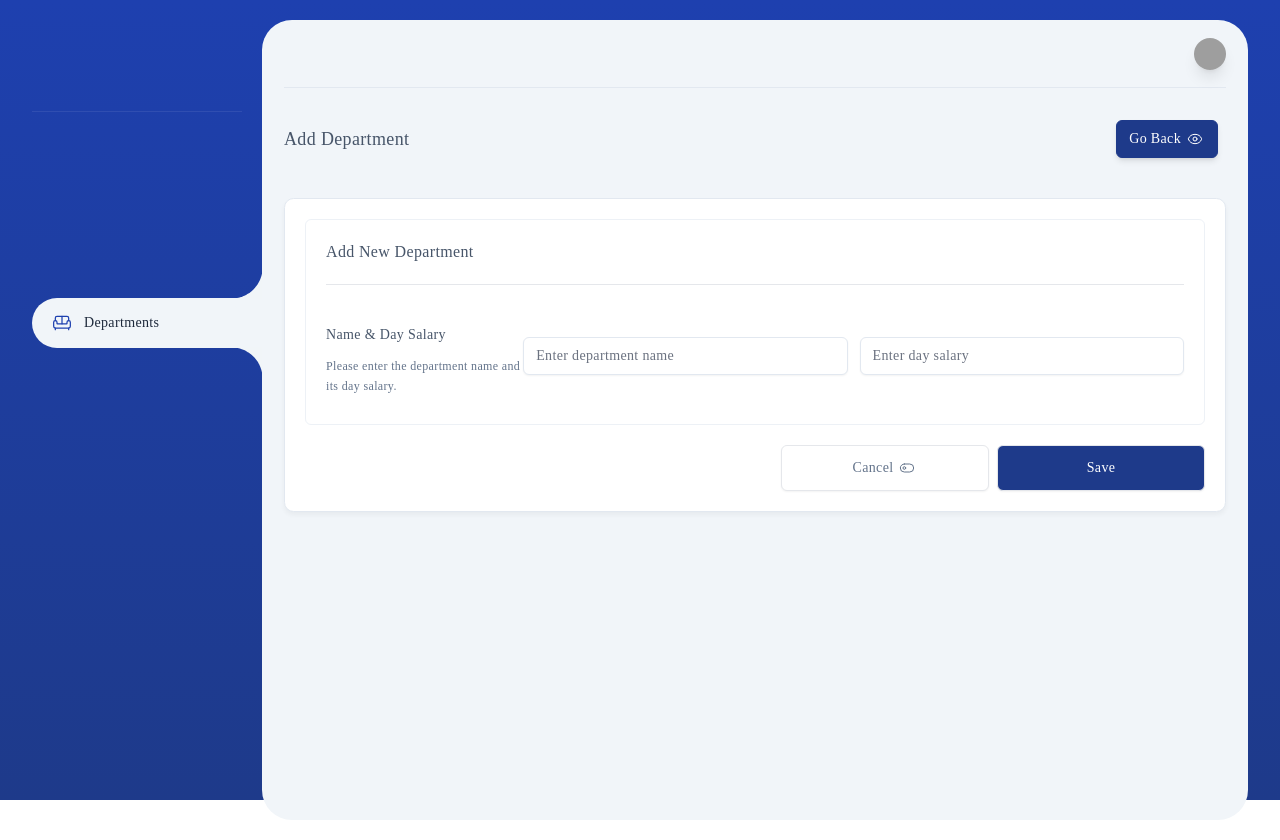
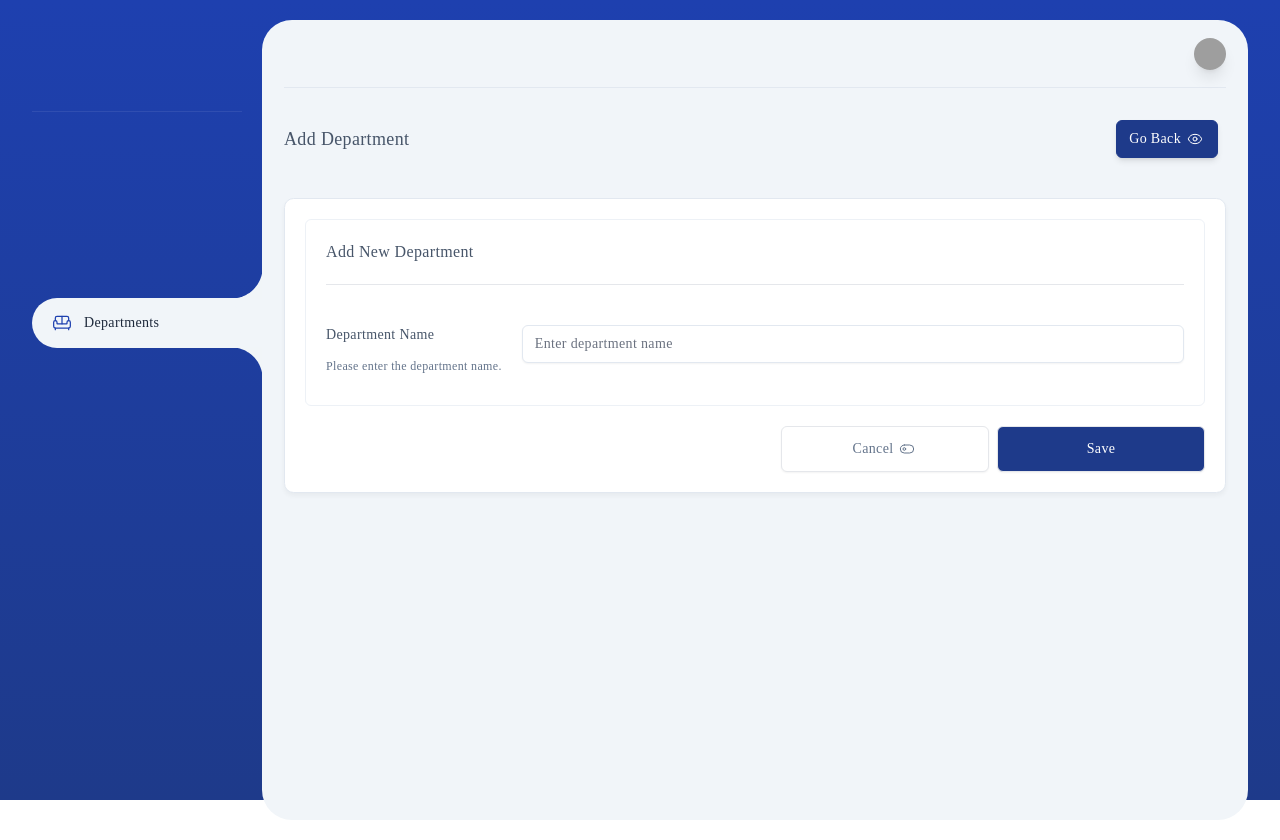
Before and after one commit to kajugadaniels/attendify-client, a React (Vite) app: page /department/add in a window 1280 px wide. Built offline with nearby package versions, Linux system fonts and the light colour scheme; sample sign-in values are in the browser's storage; grey boxes are pictures that could not be loaded; a web font is replaced by a local one.

Commit message:
Remove unnecessary fields on department

```diff
--- a/src/pages/departments/AddDepartment.jsx
+++ b/src/pages/departments/AddDepartment.jsx
@@ -6,7 +6,7 @@ import { createDepartment } from '../../api';
 
 const AddDepartment = () => {
     const navigate = useNavigate();
-    const [formData, setFormData] = useState({ name: '', day_salary: '' });
+    const [formData, setFormData] = useState({ name: '' });
     const [loading, setLoading] = useState(false);
 
     const handleChange = (e) => {
@@ -54,13 +54,12 @@ const AddDepartment = () => {
                                     <div className="block sm:flex flex-col items-start pt-5 xl:flex-row">
                                         <label className="inline-block mb-2 xl:mr-10 xl:w-64">
                                             <div className="text-left">
-                                                <div className="font-medium">Name & Day Salary</div>
+                                                <div className="font-medium">Department Name</div>
                                                 <div className="mt-3 text-xs leading-relaxed text-slate-500">
-                                                    Please enter the department name and its day salary.
+                                                    Please enter the department name.
                                                 </div>
                                             </div>
                                         </label>
-                                        <div className="mt-3 w-full grid grid-cols-2 gap-3">
                                         <input
                                             type="text"
                                             name="name"
@@ -70,16 +69,6 @@ const AddDepartment = () => {
                                             className="w-full text-sm border-slate-200 shadow-sm rounded-md focus:ring-4 focus:ring-primary"
                                             required
                                         />
-                                            <input
-                                                type="number"
-                                                name="day_salary"
-                                                placeholder="Enter day salary"
-                                                value={formData.day_salary}
-                                                onChange={handleChange}
-                                                className="w-full text-sm border-slate-200 shadow-sm rounded-md focus:ring-4 focus:ring-primary"
-                                                required
-                                            />
-                                        </div>
                                     </div>
                                 </div>
                             </div>
--- a/src/pages/departments/EditDepartment.jsx
+++ b/src/pages/departments/EditDepartment.jsx
@@ -7,7 +7,7 @@ import { fetchDepartmentDetails, updateDepartment } from '../../api';
 const EditDepartment = () => {
     const { id } = useParams();
     const navigate = useNavigate();
-    const [formData, setFormData] = useState({ name: '', day_salary: '' });
+    const [formData, setFormData] = useState({ name: '' });
     const [loading, setLoading] = useState(false);
     const [dataLoading, setDataLoading] = useState(true);
 
@@ -17,8 +17,7 @@ const EditDepartment = () => {
             try {
                 const data = await fetchDepartmentDetails(id);
                 setFormData({
-                    name: data.department.name || '',
-                    day_salary: data.department.day_salary || ''
+                    name: data.department.name || ''
                 });
             } catch (error) {
                 toast.error('Failed to load department details');
@@ -76,13 +75,12 @@ const EditDepartment = () => {
                                     <div className="block sm:flex flex-col items-start pt-5 xl:flex-row">
                                         <label className="inline-block mb-2 xl:mr-10 xl:w-64">
                                             <div className="text-left">
-                                                <div className="font-medium">Department Name & Day Salary</div>
+                                                <div className="font-medium">Department Name</div>
                                                 <div className="mt-3 text-xs leading-relaxed text-slate-500">
-                                                    Please enter the department name and its day salary.
+                                                    Please enter the department name.
                                                 </div>
                                             </div>
                                         </label>
-                                        <div className="mt-3 w-full grid grid-cols-2 gap-3">
                                         <input
                                             type="text"
                                             name="name"
@@ -92,16 +90,6 @@ const EditDepartment = () => {
                                             className="w-full text-sm border-slate-200 shadow-sm rounded-md focus:ring-4 focus:ring-primary"
                                             required
                                         />
-                                            <input
-                                                type="number"
-                                                name="day_salary"
-                                                placeholder="Enter day salary"
-                                                value={formData.day_salary}
-                                                onChange={handleChange}
-                                                className="w-full text-sm border-slate-200 shadow-sm rounded-md focus:ring-4 focus:ring-primary"
-                                                required
-                                            />
-                                        </div>
                                     </div>
                                 </div>
                             </div>
--- a/src/pages/departments/GetDepartments.jsx
+++ b/src/pages/departments/GetDepartments.jsx
@@ -127,16 +127,7 @@ const GetDepartments = () => {
                     <thead>
                         <tr>
                             <th className="font-medium px-5 py-3 dark:border-300 whitespace-nowrap border-b-0">
-                                <input
-                                    type="checkbox"
-                                    className="transition-all duration-100 ease-in-out shadow-sm border-slate-200 cursor-pointer rounded focus:ring-4 focus:ring-offset-0 focus:ring-primary focus:ring-opacity-20 dark:bg-800 dark:border-transparent dark:focus:ring-slate-700"
-                                />
-                            </th>
-                            <th className="font-medium px-5 py-3 dark:border-300 whitespace-nowrap border-b-0">
                                 Name
-                            </th>
-                            <th className="font-medium px-5 py-3 dark:border-300 whitespace-nowrap border-b-0 text-center">
-                                Day Salary
                             </th>
                             <th className="font-medium px-5 py-3 dark:border-300 whitespace-nowrap border-b-0 text-center">
                                 Action
@@ -146,12 +137,6 @@ const GetDepartments = () => {
                     <tbody>
                         {currentDepartments.map(department => (
                             <tr key={department.id} className="intro-x">
-                                <td className="px-5 py-3 border-b dark:border-300 box whitespace-nowrap border-x-0 shadow-[5px_3px_5px_#00000005] dark:bg-600">
-                                    <input
-                                        type="checkbox"
-                                        className="transition-all duration-100 ease-in-out shadow-sm border-slate-200 cursor-pointer rounded focus:ring-4 focus:ring-offset-0 focus:ring-primary focus:ring-opacity-20 dark:bg-800 dark:border-transparent dark:focus:ring-slate-700"
-                                    />
-                                </td>
                                 <td className="px-5 py-3 border-b dark:border-300 box whitespace-nowrap border-x-0 shadow-[5px_3px_5px_#00000005] dark:bg-600">
                                     <div className="flex items-center">
                                         <div className="image-fit zoom-in h-9 w-9">
@@ -170,9 +155,6 @@ const GetDepartments = () => {
                                             </span>
                                         </div>
                                     </div>
-                                </td>
-                                <td className="px-5 py-3 border-b dark:border-300 box whitespace-nowrap border-x-0 text-center shadow-[5px_3px_5px_#00000005] dark:bg-600">
-                                    {department.day_salary ? `${department.day_salary} RWF` : 'N/A'}
                                 </td>
                                 <td className="px-5 py-3 border-b dark:border-300 box w-56 border-x-0 text-center shadow-[5px_3px_5px_#00000005] dark:bg-600">
                                     <div className="flex items-center justify-center">
--- a/src/pages/departments/ShowDepartment.jsx
+++ b/src/pages/departments/ShowDepartment.jsx
@@ -103,13 +103,6 @@ const ShowDepartment = () => {
                             <i data-lucide="briefcase" className="stroke-1.5 mr-2 h-4 w-4 text-slate-500"></i>
                             <span className="font-medium">Name:</span>
                             <span className="ml-1">{department.name || 'N/A'}</span>
-                        </div>
-                        <div className="mt-3 flex items-center">
-                            <i data-lucide="dollar-sign" className="stroke-1.5 mr-2 h-4 w-4 text-slate-500"></i>
-                            <span className="font-medium">Day Salary:</span>
-                            <span className="ml-1">
-                                {department.day_salary ? `${department.day_salary} RWF` : 'N/A'}
-                            </span>
                         </div>
                     </div>
                 </div>
```
Lines whose indentation alone changed are shown as unchanged.
